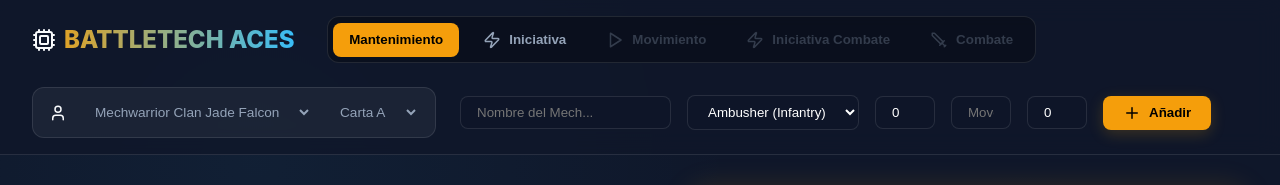
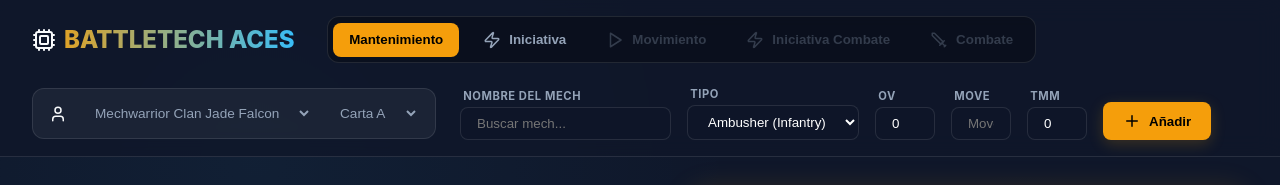
Before and after one commit to julian-zinc/battletech_aces, a React (Vite) app: page / in a window 1280 px wide. Shown: the top 185 px of the page. Built offline with nearby package versions, Linux system fonts and the light colour scheme.

Commit message:
style: add explicit labels to input fields in Mantenimiento

```diff
--- a/src/App.jsx
+++ b/src/App.jsx
@@ -254,6 +254,8 @@
               </div>
 
               <form className="add-mech-form" onSubmit={addMech}>
+                <div className="input-group">
+                  <label>Nombre del Mech</label>
                   <datalist id="mech-suggestions">
                     {mechsDB.map((m, i) => (
                       <option key={i} value={m.name} />
@@ -262,7 +264,7 @@
                   <input
                     type="text"
                     list="mech-suggestions"
-                placeholder="Nombre del Mech..."
+                    placeholder="Buscar mech..."
                     value={newName}
                     onChange={(e) => {
                       const val = e.target.value;
@@ -279,11 +281,19 @@
                       }
                     }}
                   />
+                </div>
+
+                <div className="input-group">
+                  <label>Tipo</label>
                   <select value={newType} onChange={(e) => setNewType(e.target.value)}>
                     {MECH_TYPES.map(type => (
                       <option key={type} value={type}>{type}</option>
                     ))}
                   </select>
+                </div>
+
+                <div className="input-group">
+                  <label>OV</label>
                   <input
                     type="number"
                     placeholder="OV"
@@ -294,6 +304,10 @@
                     style={{ width: '60px' }}
                     title="Overheating (OV) 0-4"
                   />
+                </div>
+
+                <div className="input-group">
+                  <label>Move</label>
                   <input
                     type="text"
                     placeholder="Move"
@@ -302,6 +316,10 @@
                     style={{ width: '60px' }}
                     title="Movimiento"
                   />
+                </div>
+
+                <div className="input-group">
+                  <label>TMM</label>
                   <input
                     type="number"
                     placeholder="TMM"
@@ -312,6 +330,8 @@
                     style={{ width: '60px' }}
                     title="TMM"
                   />
+                </div>
+
                 <button type="submit">
                   <Plus size={18} />
                   Añadir
@@ -439,8 +459,14 @@
                           <span className="stat-badge">OV: {mech.ov || 0}</span>
                           {currentPhase === 'mantenimiento' ? (
                             <>
-                              <input type="text" value={mech.move || ''} onChange={(e) => updateMech(mech.id, 'move', e.target.value)} className="inline-input" style={{width: '60px', padding: '2px', borderRadius: '4px', border: '1px solid #777', backgroundColor: '#333', color: '#fff'}} title="Move" placeholder="Move" />
-                              <input type="number" value={mech.tmm || 0} onChange={(e) => updateMech(mech.id, 'tmm', parseInt(e.target.value) || 0)} className="inline-input" style={{width: '50px', padding: '2px', borderRadius: '4px', border: '1px solid #777', backgroundColor: '#333', color: '#fff'}} title="TMM" placeholder="TMM" />
+                              <div className="inline-edit-group">
+                                <label>Move</label>
+                                <input type="text" value={mech.move || ''} onChange={(e) => updateMech(mech.id, 'move', e.target.value)} style={{width: '50px'}} />
+                              </div>
+                              <div className="inline-edit-group">
+                                <label>TMM</label>
+                                <input type="number" value={mech.tmm || 0} onChange={(e) => updateMech(mech.id, 'tmm', parseInt(e.target.value) || 0)} style={{width: '50px'}} />
+                              </div>
                             </>
                           ) : (
                             <>
--- a/src/index.css
+++ b/src/index.css
@@ -118,7 +118,7 @@
 .add-mech-form {
   display: flex;
   gap: 1rem;
-  align-items: center;
+  align-items: flex-end;
   flex-wrap: wrap;
 }
 
@@ -133,6 +133,7 @@
   display: flex;
   align-items: center;
   gap: 0.5rem;
+  height: 38px;
   transition: all 0.2s;
   box-shadow: 0 4px 15px rgba(245, 158, 11, 0.2);
 }
@@ -140,6 +141,21 @@
 .add-mech-form button:hover {
   background: var(--primary-hover);
   transform: translateY(-2px);
+}
+
+.input-group {
+  display: flex;
+  flex-direction: column;
+  gap: 0.25rem;
+}
+
+.input-group label {
+  font-size: 0.70rem;
+  font-weight: 700;
+  color: var(--text-muted);
+  text-transform: uppercase;
+  letter-spacing: 0.05em;
+  padding-left: 0.2rem;
 }
 
 .commander-setup {
@@ -693,6 +709,36 @@
   border: 1px solid var(--glass-border);
 }
 
+.inline-edit-group {
+  display: flex;
+  align-items: center;
+  gap: 0.35rem;
+  background: rgba(0, 0, 0, 0.3);
+  padding: 0.15rem 0.25rem 0.15rem 0.5rem;
+  border-radius: 6px;
+  border: 1px solid var(--glass-border);
+}
+
+.inline-edit-group label {
+  font-size: 0.65rem;
+  font-weight: bold;
+  color: var(--text-muted);
+  text-transform: uppercase;
+}
+
+.inline-edit-group input {
+  padding: 0.15rem 0.35rem;
+  border-radius: 4px;
+  border: 1px solid rgba(255,255,255,0.1);
+  background: rgba(255,255,255,0.05);
+  font-size: 0.8rem;
+}
+
+.inline-edit-group input:focus {
+  background: rgba(255,255,255,0.1);
+  border-color: var(--primary);
+}
+
 .heat-control-container {
   display: flex;
   align-items: center;
```
Lines whose indentation alone changed are shown as unchanged.
